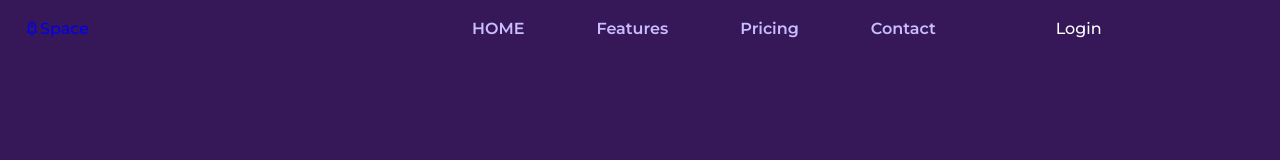
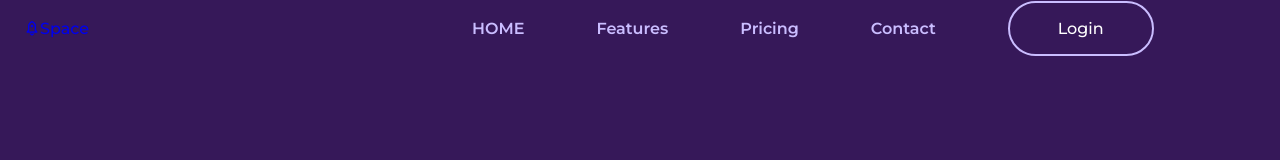
Before and after one commit to Waldito0/space-website, a plain HTML site: page index.html in a window 1280 px wide. Drawn offline with nearby package versions, Linux system fonts and the light colour scheme.

Commit message:
Se actualizo header

```diff
--- a/assets/css/styles.css
+++ b/assets/css/styles.css
@@ -130,7 +130,7 @@ img {
   width: max-content;
   background-color: var(--body-color);
   color: var(--title-color);
-  border: 2px aolid var(--text-color);
+  border: 2px solid var(--text-color);
   padding: 1rem 3rem;
   border-radius: 4rem;
 }
```
